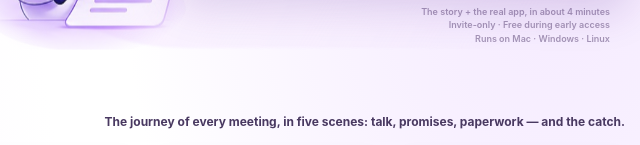
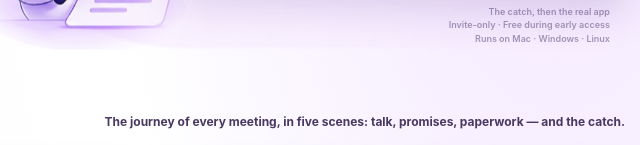
Before and after one commit to paulusa2429-wq/localnote-website, a plain HTML site: page index.html in a window 1280 px wide. Shown: the part 564-709 px from the top of the page, 619-1259 px from the left. Drawn offline with Linux system fonts and the light colour scheme.

Commit message:
Remove video duration mentions (JP: no need to state length); caption now matches v23 structure

```diff
--- a/index.html
+++ b/index.html
@@ -120,7 +120,7 @@
 <header class="nav" aria-label="Proofaro header"><a class="brandHome" href="#top" aria-label="Proofaro — back to top"><img class="logo" width="1660" height="334" src="assets/official_proofaro_logo.png" alt="Proofaro — official purple logo"/></a><div class="navCta"><button class="btn small" data-open="invite">Request Invite →</button><span class="runsOn">Runs on Mac <span class="rsep">·</span> Windows <span class="rsep">·</span> Linux</span></div></header>
 <main><section class="hero"><div><span class="eyebrow">Your private, offline AI work assistant</span><h1>Catch the mistake<br><span class="accent">before you hit send.</span></h1><p class="sub">Proofaro catches changed commitments, conflicting numbers and missed details, shows the original evidence, and helps you take action. <strong>Privately, even offline after setup.</strong></p><div class="proofs" id="privacy"><div class="proof"><em>⌘</em> Works fully offline after a one-time setup download</div><div class="proof"><em>◈</em> No cloud required</div><div class="proof"><em>✈</em> Airplane mode? No problem.</div></div><div class="actions"><button class="btn" data-open="invite">Request Invite →</button></div></div>
 <div class="heroArt"><div class="artCloud"></div><aside class="heroSticky" aria-label="Proofaro catches sticky note"><span class="tape" aria-hidden="true"></span><div class="stickyLine"><i></i> $4,000 agreed → $3,200 written</div><div class="stickyLine"><i></i> Included → billed separately</div><div class="stickyLine"><i></i> Deadline: Fri → Mon, quietly</div><div class="stickyLine"><i class="done"></i> Caught. Proof + draft ready.</div></aside><div class="bubble">“Wait... that's not what we agreed.”<br><span style="color:#792ad0">Proofaro caught it.</span></div><div class="mascot"></div><div class="app"><div class="screen"><div class="screenTitle">The details that matter.</div><div class="screenSub">Real product demo</div>
-<button type="button" class="heroPlay" data-open="demo" aria-label="Watch the real product demo (about 4 minutes)"><img class="screenShot" width="1280" height="720" src="assets/demo-poster-v23.jpg" alt="Proofaro demo poster — the catch: said $4,000 with onboarding included; the quote says $3,200 billed separately; response draft ready to send"/><span class="playDisc" aria-hidden="true">▶</span><span class="playLabel" aria-hidden="true">Watch the real demo<span class="playDur"> · about 4 minutes</span></span></button></div></div><div class="realUiNote"><span>The story + the real app, in about 4 minutes</span><span>Invite-only · Free during early access</span><span>Runs on Mac · Windows · Linux</span></div></div></section>
+<button type="button" class="heroPlay" data-open="demo" aria-label="Watch the real product demo"><img class="screenShot" width="1280" height="720" src="assets/demo-poster-v23.jpg" alt="Proofaro demo poster — the catch: said $4,000 with onboarding included; the quote says $3,200 billed separately; response draft ready to send"/><span class="playDisc" aria-hidden="true">▶</span><span class="playLabel" aria-hidden="true">Watch the real demo</span></button></div></div><div class="realUiNote"><span>The catch, then the real app</span><span>Invite-only · Free during early access</span><span>Runs on Mac · Windows · Linux</span></div></div></section>
 <section class="story" id="story"><div class="sectionHeading"><div><span class="sectionLabel">One conversation. A lot can go wrong.</span><h2>From “Wait, what?” to “We've got this.”</h2></div><p class="storyCaption">The journey of every meeting, in five scenes: talk, promises, paperwork — and the catch.</p></div><div class="storyrow">
 <div class="scene"><img loading="lazy" decoding="async" width="430" height="405" src="assets/story_1.jpg" alt="A worried professional struggling to remember promises"/><div class="scText"><div class="scTitle"><span class="number">1</span>The confusion</div><div class="scSub">Who promised what? When was it due?</div></div></div>
 <div class="scene"><img loading="lazy" decoding="async" width="425" height="405" src="assets/story_2.jpg" alt="A friendly purple AI detective investigates"/><div class="scText"><div class="scTitle"><span class="number">2</span>Proofaro investigates</div><div class="scSub">Find the commitment everyone missed.</div></div></div>
```
